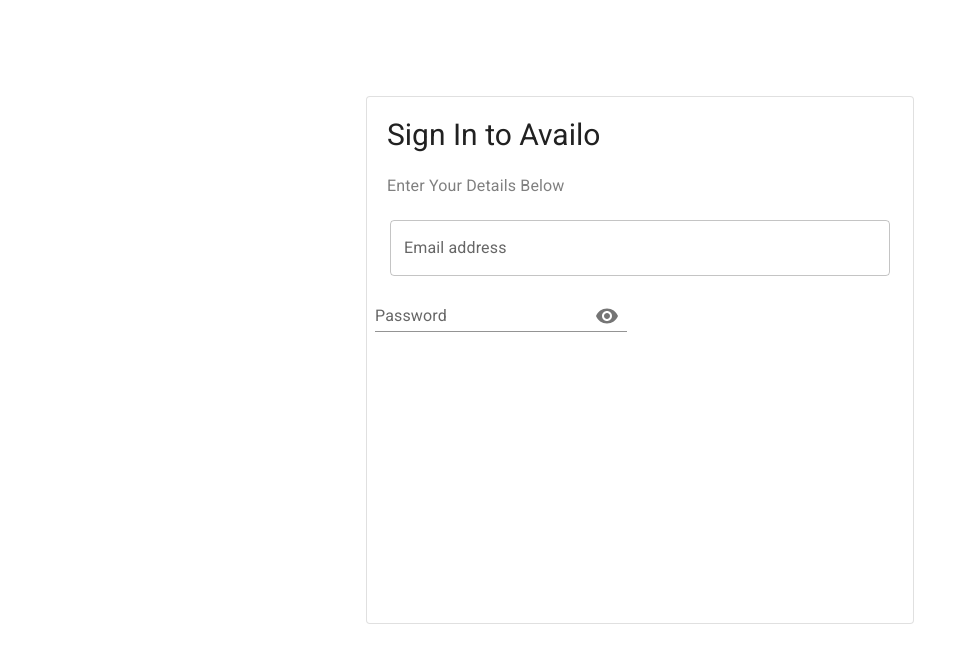
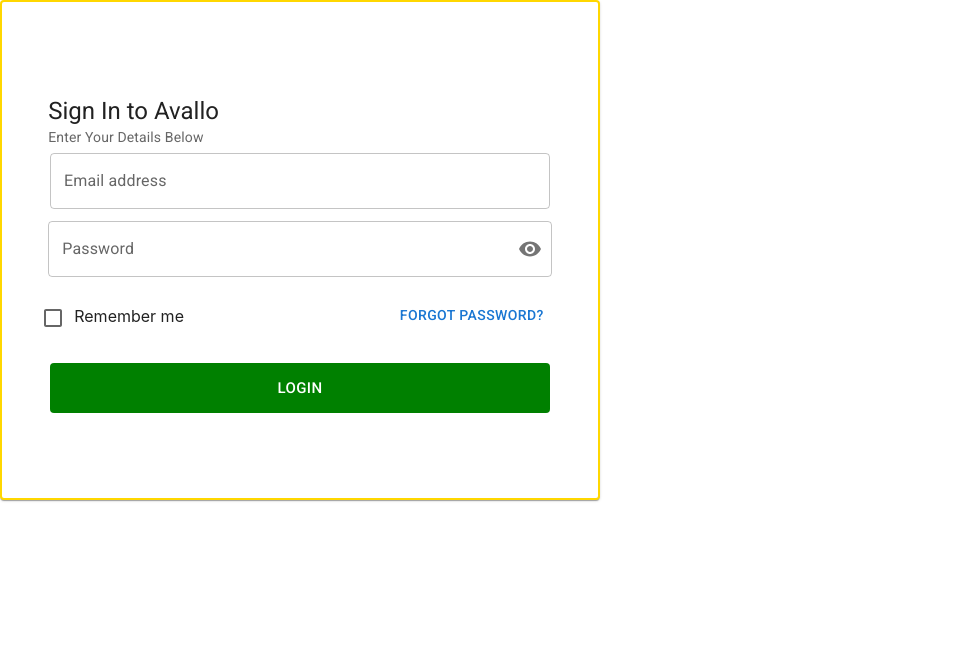
Before and after one commit to Furqan859/lama-dev, a React (Create React App) app: page / in a window 1280 px wide. Shown: the top 662 px of the page, without its empty margins (0-977 px from the left). Built offline with nearby package versions, Linux system fonts and the light colour scheme.

Commit message:
make a login page in material-ui

```diff
--- a/package.json
+++ b/package.json
@@ -7,6 +7,7 @@
     "@emotion/styled": "^11.8.1",
     "@mui/icons-material": "^5.4.2",
     "@mui/material": "^5.4.3",
+    "@mui/x-data-grid": "^5.5.1",
     "@testing-library/jest-dom": "^5.16.2",
     "@testing-library/react": "^12.1.3",
     "@testing-library/user-event": "^13.5.0",
--- a/src/App.js
+++ b/src/App.js
@@ -1,80 +1,12 @@
-import * as React from 'react';
-import Box from '@mui/material/Box';
-import Paper from '@mui/material/Paper';
-import { Container, FormControl, IconButton, Input, InputAdornment, InputLabel, TextField, Typography } from '@mui/material';
-import { Visibility, VisibilityOff } from '@mui/icons-material';
 
+import Login from './Login';
 function App() {
-  const [values, setValues] = React.useState({
-    password: '',
-    showPassword: false,
-  })
-
-
-
-  const handleChange = (prop) => (event) => {
-    setValues({ ...values, [prop]: event.target.value });
-  };
-
-  const handleClickShowPassword = () => {
-    setValues({
-      ...values,
-      showPassword: !values.showPassword,
-    });
-  };
-
-  const handleMouseDownPassword = (event) => {
-    event.preventDefault();
-  };
-
-  return (
-    <Container>
-      <Box component="form"
-        sx={{
-          display: 'flex',
-          justifyContent: 'center',
-          alignSelf: 'center',
-
-          flexWrap: 'wrap',
-          '& > :not(style)': {
-            m: 12,
-            width: 548,
-            height: 528,
-          },
-
-        }}
-      >
-        <Paper variant="outlined" sx={{ justifyContent: 'center', alignSelf: 'center', borderRadius: '1px solid #FF0000' }}>
-          <Typography variant="h3" sx={{ margin: '20px', fontSize: '30px' }}>Sign In to Availo</Typography>
-          <Typography variant="subtitle1" sx={{ margin: '20px', color: 'GrayText', fontStyles: 'serif' }}>Enter Your Details Below</Typography>
-          <Box sx={{ width: 500, ml: 'auto', mr: 'auto', maxWidth: '100%', alignSelf: 'center' }}> <TextField fullWidth label="Email address" id="fullWidth" /></Box>
 
 
 
 
-          <FormControl sx={{ m: 1, width: '25ch' }} variant="standard">
-            <InputLabel htmlFor="standard-adornment-password">Password</InputLabel>
-            <Input
-              id="standard-adornment-password"
-              type={values.showPassword ? 'text' : 'password'}
-              value={values.password}
-              onChange={handleChange('password')}
-              endAdornment={
-                <InputAdornment position="end">
-                  <IconButton
-                    aria-label="toggle password visibility"
-                    onClick={handleClickShowPassword}
-                    onMouseDown={handleMouseDownPassword}
-                  >
-                    {values.showPassword ? <VisibilityOff /> : <Visibility />}
-                  </IconButton>
-                </InputAdornment>
-              }
-            />
-          </FormControl>
-        </Paper>
-      </Box>
-    </Container>
+  return (
+    <Login/>
   );
 }
 
--- /dev/null
+++ b/src/Login.js
@@ -0,0 +1,83 @@
+import * as React from 'react';
+import Box from '@mui/material/Box';
+import Card from '@mui/material/Card';
+import CardActions from '@mui/material/CardActions';
+import CardContent from '@mui/material/CardContent';
+import Button from '@mui/material/Button';
+import Typography from '@mui/material/Typography';
+import { Checkbox, FormControl, Grid, IconButton, InputAdornment, InputLabel, OutlinedInput, TextField } from '@mui/material';
+import { Visibility, VisibilityOff } from '@mui/icons-material';
+
+
+
+
+export default function Login() {
+    const [values, setValues] = React.useState({
+        password: '',
+        showPassword: false,
+      })
+
+
+
+      const handleChange = (prop) => (event) => {
+        setValues({ ...values, [prop]: event.target.value });
+      };
+
+      const handleClickShowPassword = () => {
+        setValues({
+          ...values,
+          showPassword: !values.showPassword,
+        });
+      };
+
+      const handleMouseDownPassword = (event) => {
+        event.preventDefault();
+      };
+
+  return (
+    <Card sx={{ backgroundColor:'offwhite',border:'2px solid gold' ,display:'flex',flexDirection:'column',justifyContent: 'center',alignContent: 'center',alignItems: 'center',height:'500px',width:'600px'}}>
+      <CardContent sx={{ justify: 'center',alignContent: 'center',alignItems: 'center'}} >
+
+        <Typography variant="h5" component="div">
+          Sign In to Avallo
+        </Typography>
+        <Typography sx={{ fontSize: 14 }} color="text.secondary" gutterBottom>
+        Enter Your Details Below
+        </Typography>
+        <Typography sx={{ mb: 1.5 }} >
+        <Box sx={{ width: 500, ml: 'auto', mr: 'auto', maxWidth: '100%', alignSelf: 'center', fontSize: '20px' }}> <TextField fullWidth label="Email address" id="fullWidth" /></Box>
+        </Typography>
+        <Typography >
+        <FormControl sx={{ width: '56ch' }} variant="outlined">
+        <InputLabel htmlFor="outlined-adornment-password">Password</InputLabel>
+        <OutlinedInput
+          id="outlined-adornment-password"
+          type={values.showPassword ? 'text' : 'password'}
+          value={values.password}
+          onChange={handleChange('password')}
+          endAdornment={
+            <InputAdornment position="end" >
+              <IconButton
+                aria-label="toggle password visibility"
+                onClick={handleClickShowPassword}
+                onMouseDown={handleMouseDownPassword}
+                edge="end"
+              >
+                {values.showPassword ? <VisibilityOff /> : <Visibility />}
+              </IconButton>
+            </InputAdornment>
+          }
+          label="Password"
+        />
+      </FormControl>
+          <br />
+          </Typography>
+         <Grid container spacing={2} sx={{mt:'20px',justifyContent:'space-between'}}><Grid Item sx={6} ><Checkbox />Remember me </Grid> <Grid Item sx={6} ><Button>Forgot password?</Button></Grid></Grid>
+
+      </CardContent>
+      <CardActions>
+        <Button size="large" sx={{backgroundColor:'green',color:'white',height:'50px',width:'500px'}}>Login</Button>
+      </CardActions>
+    </Card>
+  );
+}
```
Also changed, not shown: 1 other file (tests, documents, lock files or other folders).
